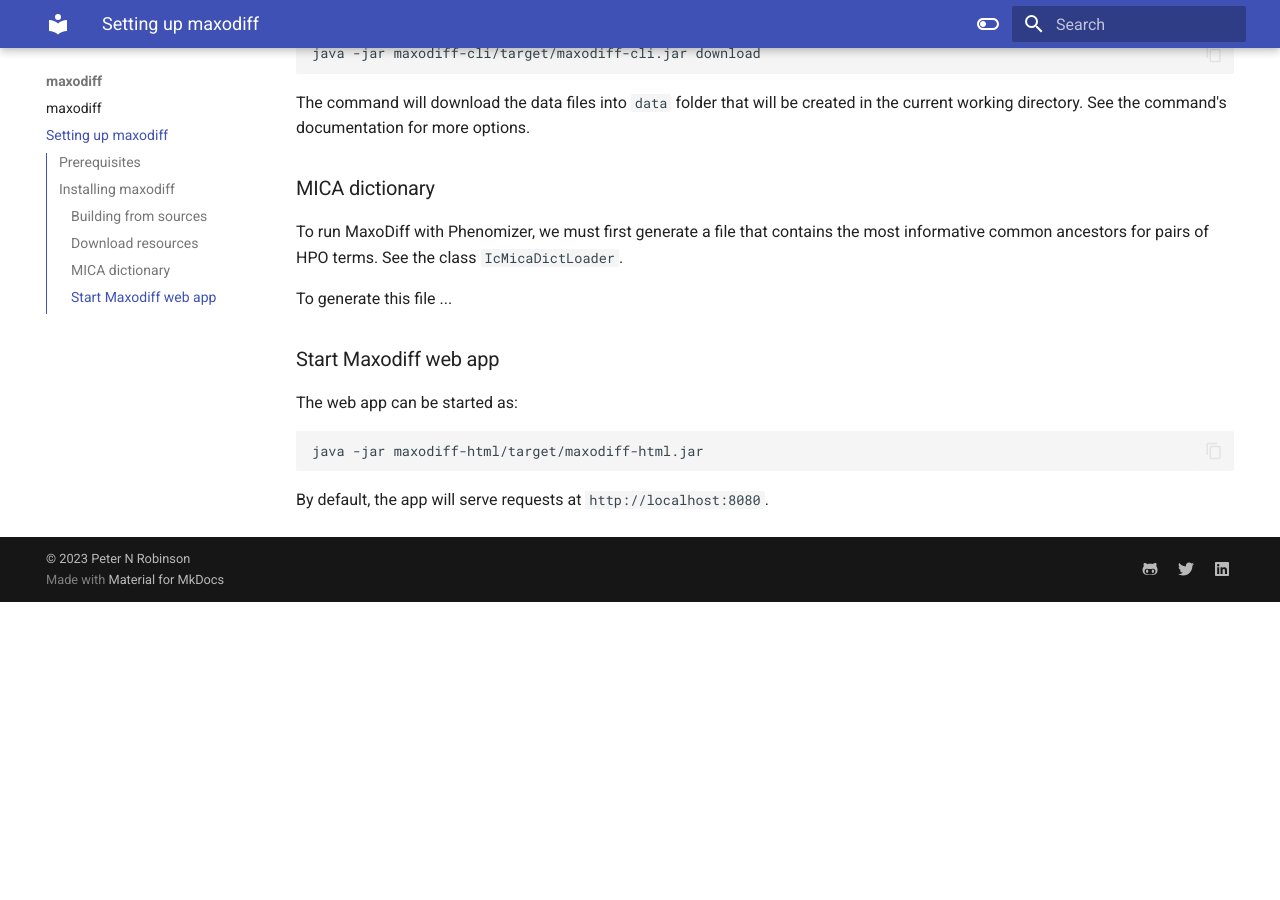
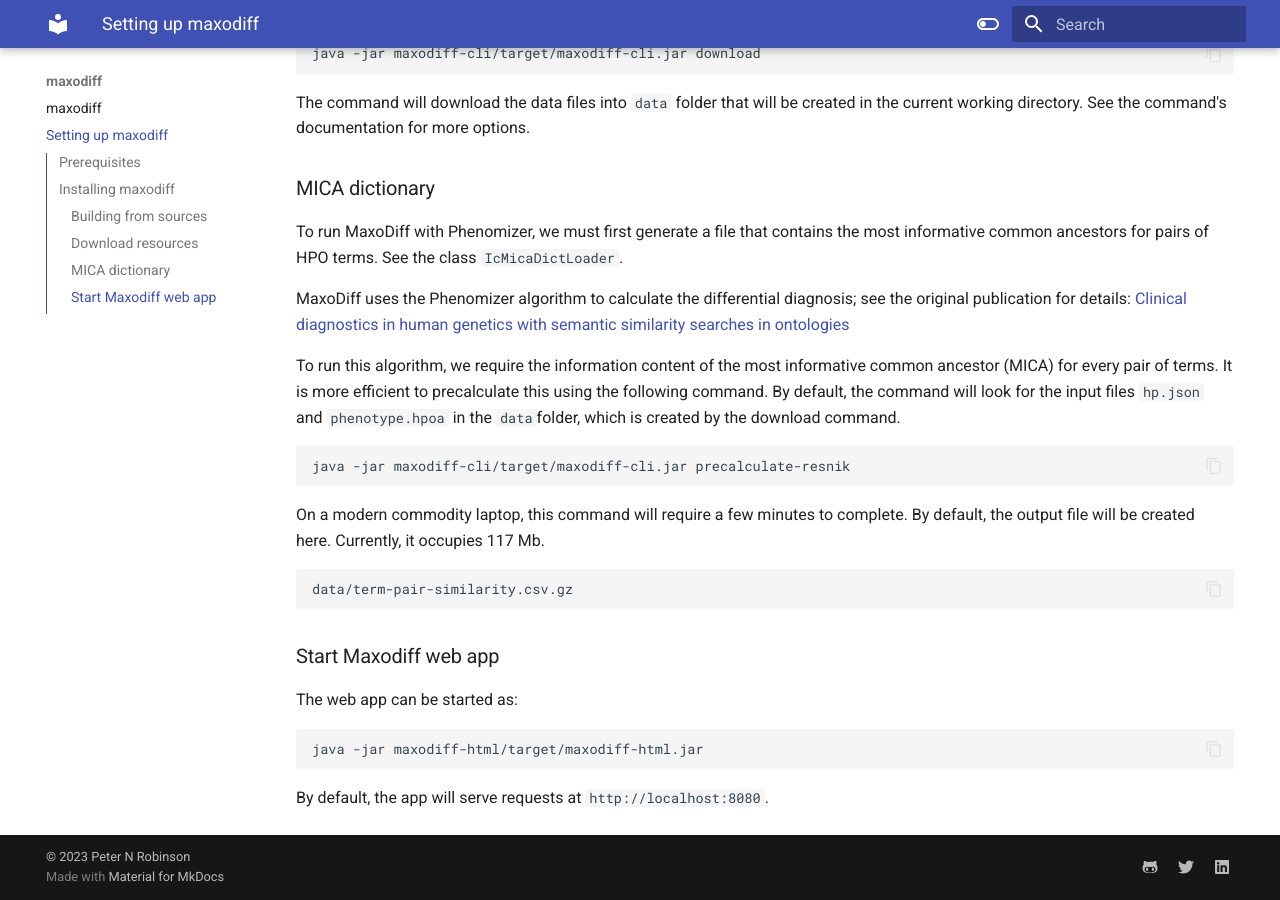
Before and after one commit to P2GX/maxodiff, an MkDocs documentation site: the page built from docs/setup.md, in a window 1280 px wide and 900 px high, scrolled down 757 px. Built offline with MkDocs 1.6.1 and Material for MkDocs 9.7.7, drawn with Linux system fonts in a browser that asks for light colours; before the commit the page ends 1359 px from its top, so only the background shows below that.

Commit message:
Updating documentation

````diff
--- a/docs/setup.md
+++ b/docs/setup.md
@@ -40,8 +40,23 @@ See the command's documentation for more options.
 To run MaxoDiff with Phenomizer, we must first generate a file that contains the
 most informative common ancestors for pairs of HPO terms. See the class ``IcMicaDictLoader``.
 
-To generate this file ...
+MaxoDiff uses the Phenomizer algorithm to calculate the differential diagnosis; see
+the original publication for details:
+[Clinical diagnostics in human genetics with semantic similarity searches in ontologies](https://pubmed.ncbi.nlm.nih.gov/19800049/)
 
+To run this algorithm, we require
+the information content of the most informative common ancestor (MICA) for
+every pair of terms. It is more efficient to precalculate this using the
+following command. By default, the command will look for the input files ``hp.json``
+and ``phenotype.hpoa`` in the ``data``folder, which is created by the download command.
+```shell
+java -jar maxodiff-cli/target/maxodiff-cli.jar precalculate-resnik
+```
+On a modern commodity laptop, this command will require a few minutes to complete.
+By default, the output file will be created here. Currently, it occupies 117 Mb.
+```shell
+data/term-pair-similarity.csv.gz
+```
 
 
 ### Start Maxodiff web app
````
